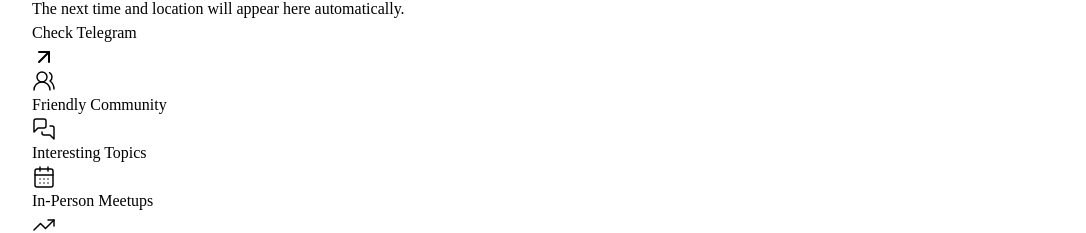
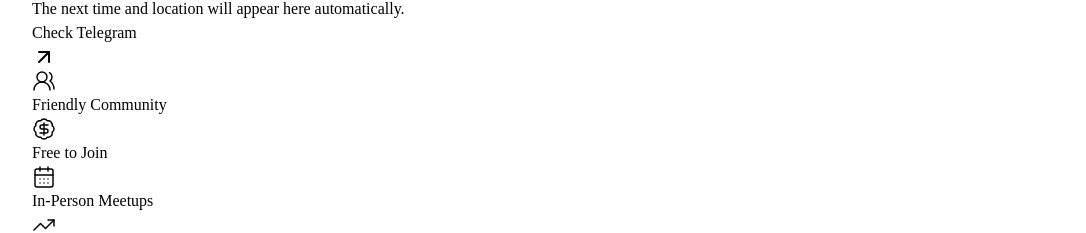
Before and after one commit to asamusenkaEPAM/AIBY, a React (Vite) app in the folder examples/english-club/source/: page / in a window 1280 px wide. Shown: the part 2310-2543 px from the top of the page, without its empty margins (8-1094 px from the left). Built offline with nearby package versions, Linux system fonts and the light colour scheme; a web font is replaced by a local one.

Commit message:
Highlight free club participation

```diff
--- a/examples/english-club/source/src/components/FeatureGrid.jsx
+++ b/examples/english-club/source/src/components/FeatureGrid.jsx
@@ -1,8 +1,8 @@
-import { CalendarDays, MessagesSquare, TrendingUp, UsersRound } from 'lucide-react';
+import { BadgeDollarSign, CalendarDays, TrendingUp, UsersRound } from 'lucide-react';
 
 const features = [
   [UsersRound, 'Friendly Community'],
-  [MessagesSquare, 'Interesting Topics'],
+  [BadgeDollarSign, 'Free to Join'],
   [CalendarDays, 'In-Person Meetups'],
   [TrendingUp, 'All Levels Welcome'],
 ];
```
Also changed, not shown: 3 other files (tests, documents, lock files or other folders).
